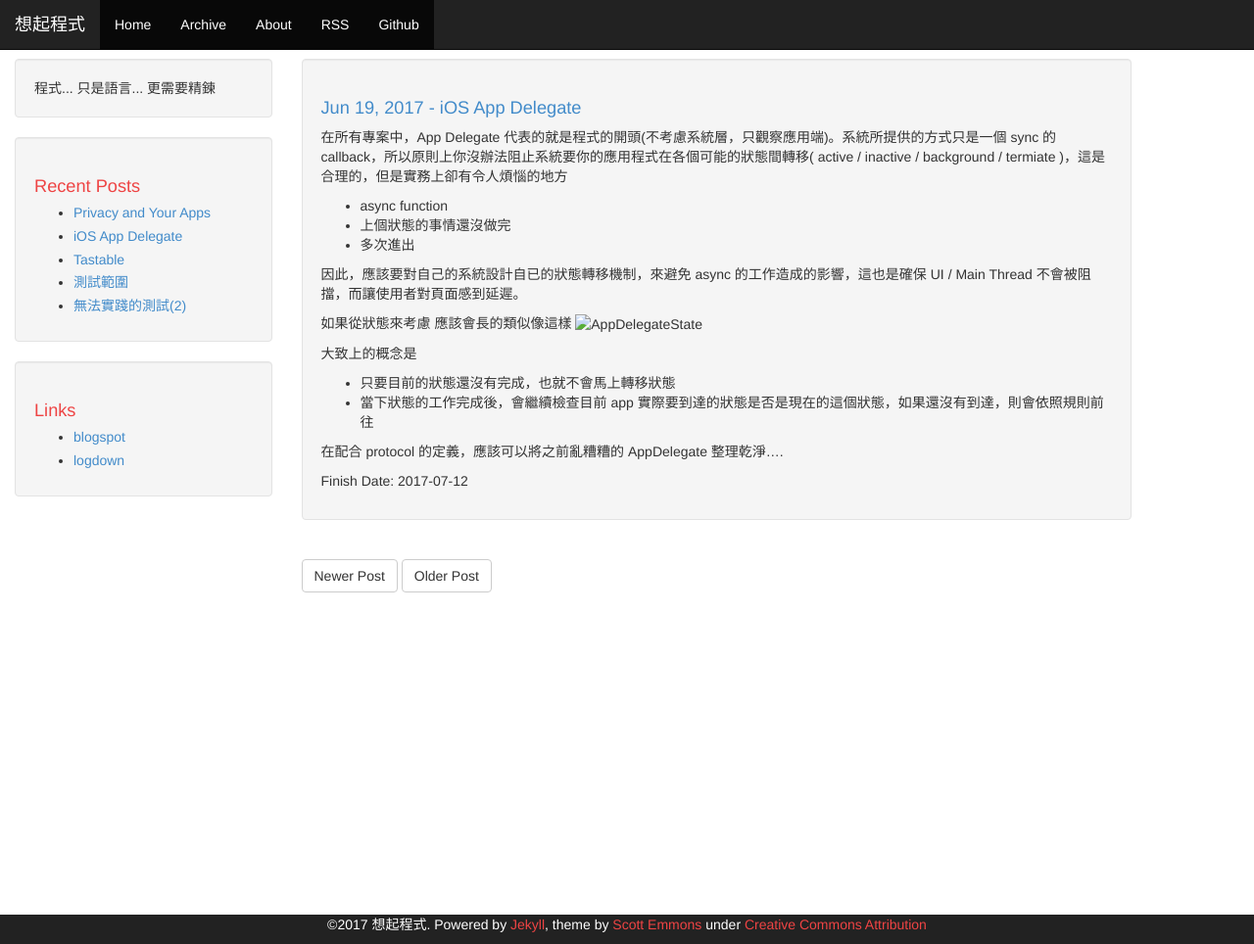
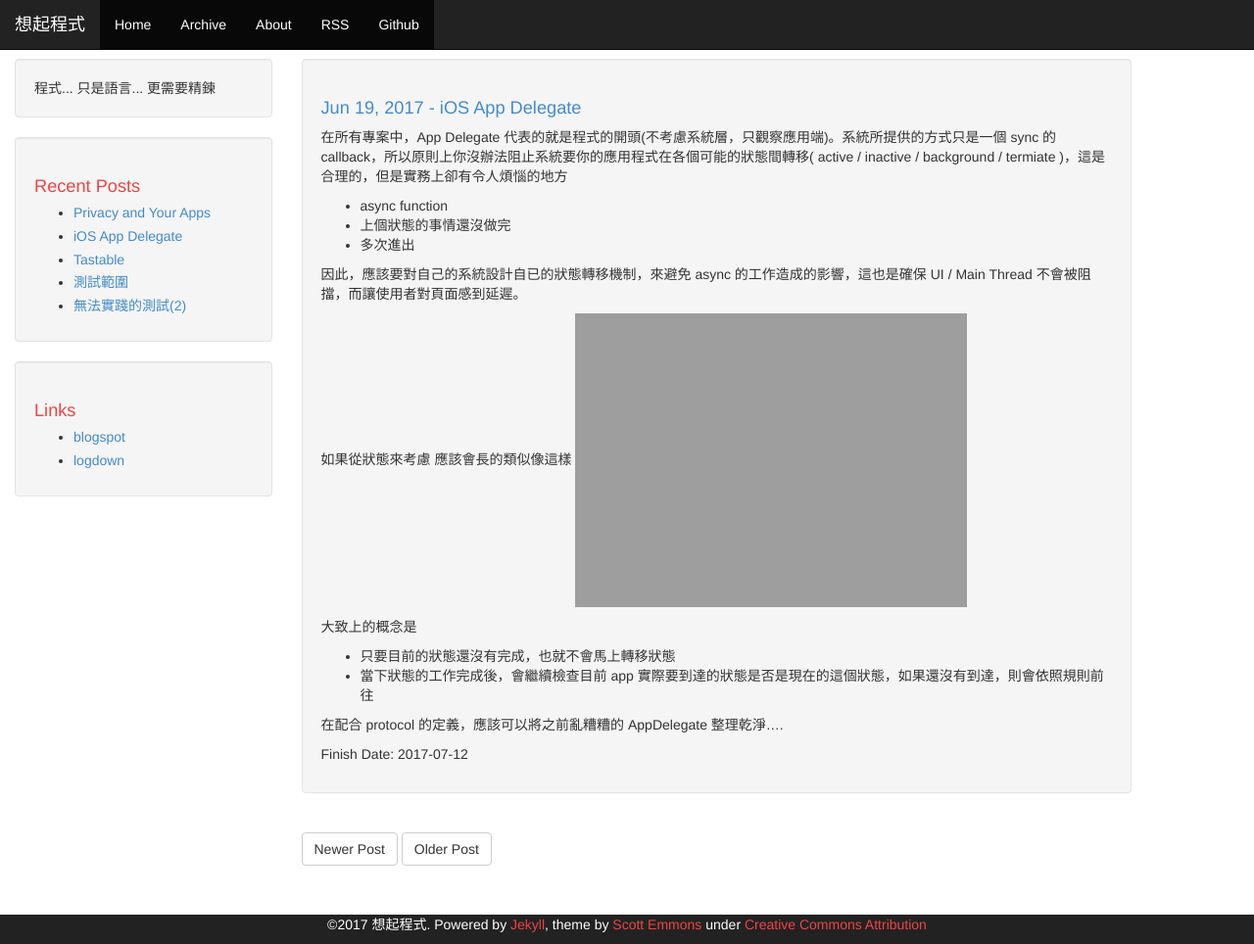
Before and after one commit to willsbor/willsbor.github.io, a Jekyll site: the page built from _posts/2017-06-19-AppDelegate.md, in a window 1280 px wide and 964 px high. Shown: the whole window at 98% size. Built offline with Jekyll 4.4.1, drawn with Linux system fonts in a browser that asks for light colours.

Commit message:
Fix image size

```diff
--- a/_posts/2017-06-19-AppDelegate.md
+++ b/_posts/2017-06-19-AppDelegate.md
@@ -13,7 +13,7 @@
 
 如果從狀態來考慮
 應該會長的類似像這樣
-![AppDelegateState](../images/AppDelegateState.png)
+![AppDelegateState](https://willsbor.github.io/images/AppDelegateState.png =250x)
 
 大致上的概念是
 - 只要目前的狀態還沒有完成，也就不會馬上轉移狀態
```
